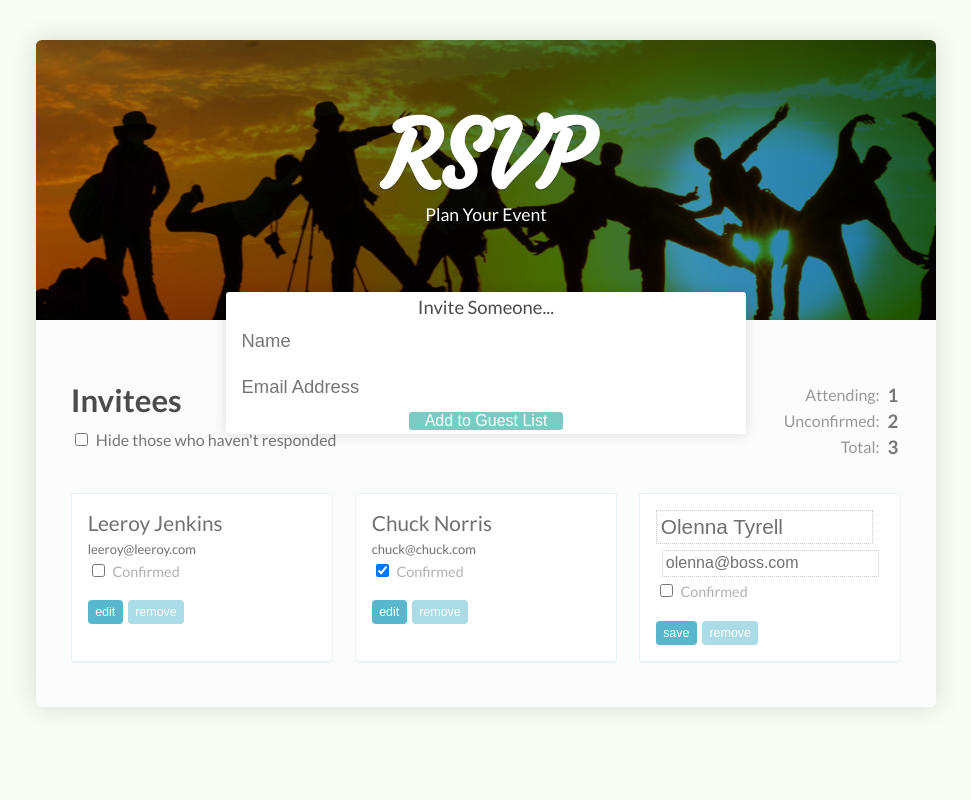
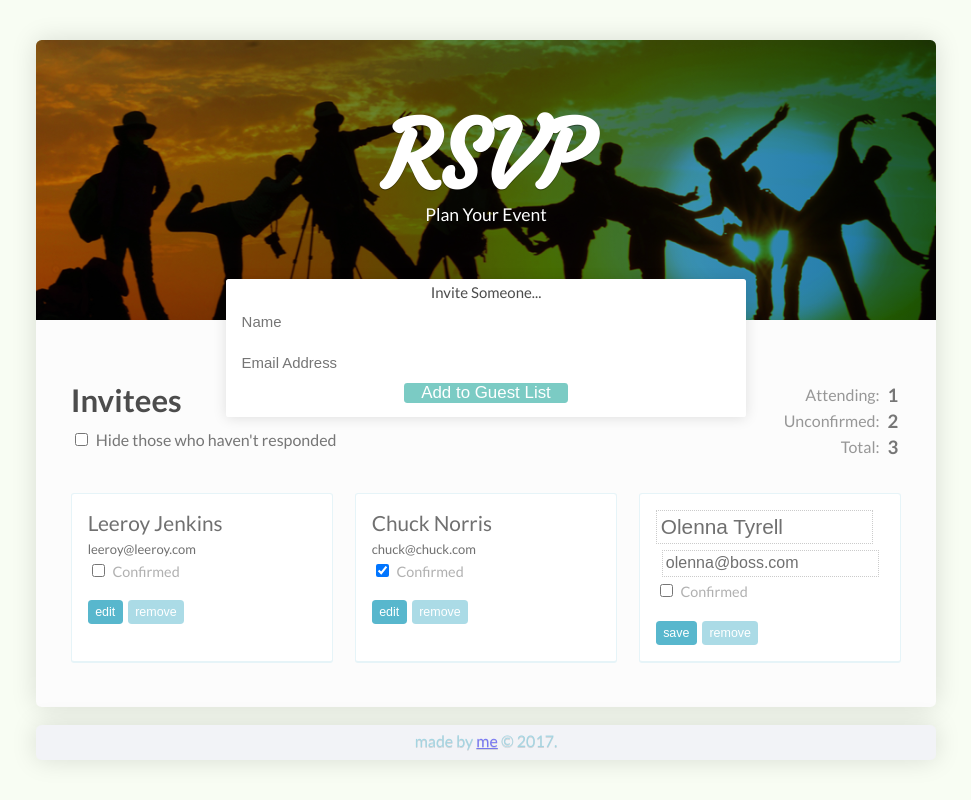
Before and after one commit to jcsilverio/RSVP, a React (Create React App) app: page / in a window 1280 px wide. Shown: the whole page, without its empty margins (154-1125 px from the left). Built offline with nearby package versions, Linux system fonts and the light colour scheme.

Commit message:
addl css and reformatting

```diff
--- a/public/index.html
+++ b/public/index.html
@@ -1,5 +1,6 @@
 <!doctype html>
 <html lang="en">
+
 <head>
   <meta charset="utf-8">
   <meta name="viewport" content="width=device-width, initial-scale=1, shrink-to-fit=no">
@@ -23,6 +24,7 @@
   <link href="https://fonts.googleapis.com/css?family=Lato:400,700" rel="stylesheet">
   <title>RSVP</title>
 </head>
+
 <body>
   <noscript>
     You need to enable JavaScript to run this app.
@@ -38,5 +40,7 @@
       To begin the development, run `npm start` or `yarn start`.
       To create a production bundle, use `npm run build` or `yarn build`.
     -->
+
 </body>
+
 </html>
--- a/src/App.js
+++ b/src/App.js
@@ -1,5 +1,5 @@
 import React, { Component } from 'react';
-import './App.css';
+
 import GuestList from './GuestList';
 import Counter from './Counter';
 
@@ -149,7 +149,7 @@ class App extends Component {
                value={this.state.pendingEmail}
                placeholder="Email Address"
                 />
-            <button type="submit" name="submit" value="submit">Add to Guest List</button>
+            <button type="submit" className="submitButton" name="submit" value="submit">Add to Guest List</button>
             </div>
           </form>
         </header>
@@ -179,6 +179,10 @@ class App extends Component {
              pendingGuest={this.state.pendingGuest}
              pendingEmail={this.state.pendingEmail}
               />
+
+        </div>
+        <div className="footer">
+           <p>made by <a href="https://github.com/jcsilverio" target="_blank">me</a> © 2017.</p>
         </div>
       </div>
     );
--- a/src/index.css
+++ b/src/index.css
@@ -11,6 +11,7 @@ body {
   font-family: 'Lato', sans-serif;
   color: #4c4c4c;
   background: #f8fdf3;
+
 }
 
 .App {
@@ -59,6 +60,8 @@ form {
   border: solid 4px white;
   -webkit-box-shadow: 0 1px 14px rgba(0, 0, 0, .12);
   box-shadow: 0 1px 14px rgba(0, 0, 0, .12);
+  padding-bottom: 10px;
+  font-size: small;
 }
 
 form button {
@@ -99,6 +102,7 @@ header {
     url(./images/header-bg.jpg) no-repeat;
   background-blend-mode: multiply;
   background-size: cover;
+
 }
 
 header input,
@@ -201,6 +205,10 @@ td:last-child {
   -o-transition: 0.4s;
   transition: 0.4s;
   color: rgba(88, 183, 205, 1);
+}
+
+.submitButton {
+  font-size: 1.3em;
 }
 /* =================================
   Media Queries
@@ -315,3 +323,40 @@ td:last-child {
     flex-basis: 20%;
   }
 }
+
+/* =================================
+  Sticky footer
+==================================== */
+.footer {
+
+  position: absolute;
+  bottom: 0;
+  width: 100%;
+  /* Set the fixed height of the footer here */
+  height: 35px;
+
+
+
+  /* Vertically center the text there */
+  background-color: #f2f3f7;
+
+
+  max-width: 900px;
+  margin: 2.5em auto;
+  border-radius: .35em;
+  overflow: hidden;
+  -webkit-box-shadow: 0 0 26px rgba(0, 0, 0, .13);
+  box-shadow: 0 0 26px rgba(0, 0, 0, .13);
+
+
+}
+
+.footer p {
+  color: rgba(88, 183, 205, 1);
+  opacity: 0.5;
+  font-family: 'Lato';
+  text-align: center;
+  line-height: 0px;
+  font-size: 1em;
+
+}
```
Also changed, not shown: package.json (+7 -1 lines), 1 other file (tests, documents, lock files or other folders). Lines whose indentation alone changed are shown as unchanged.
